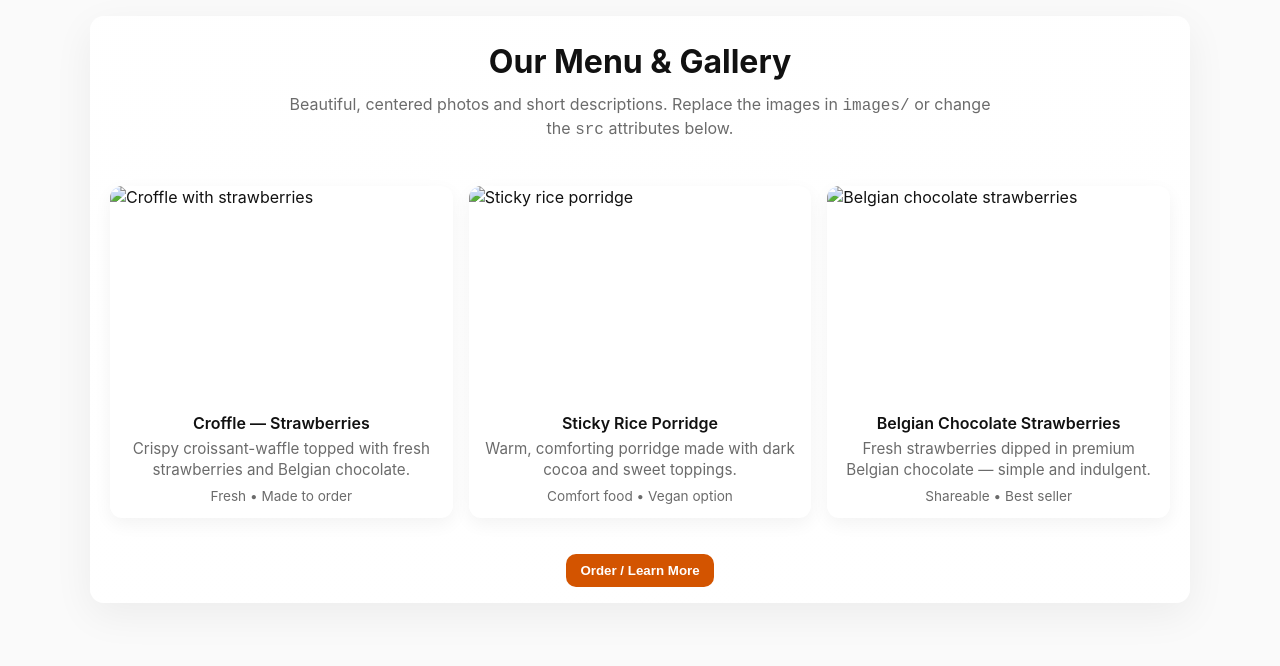
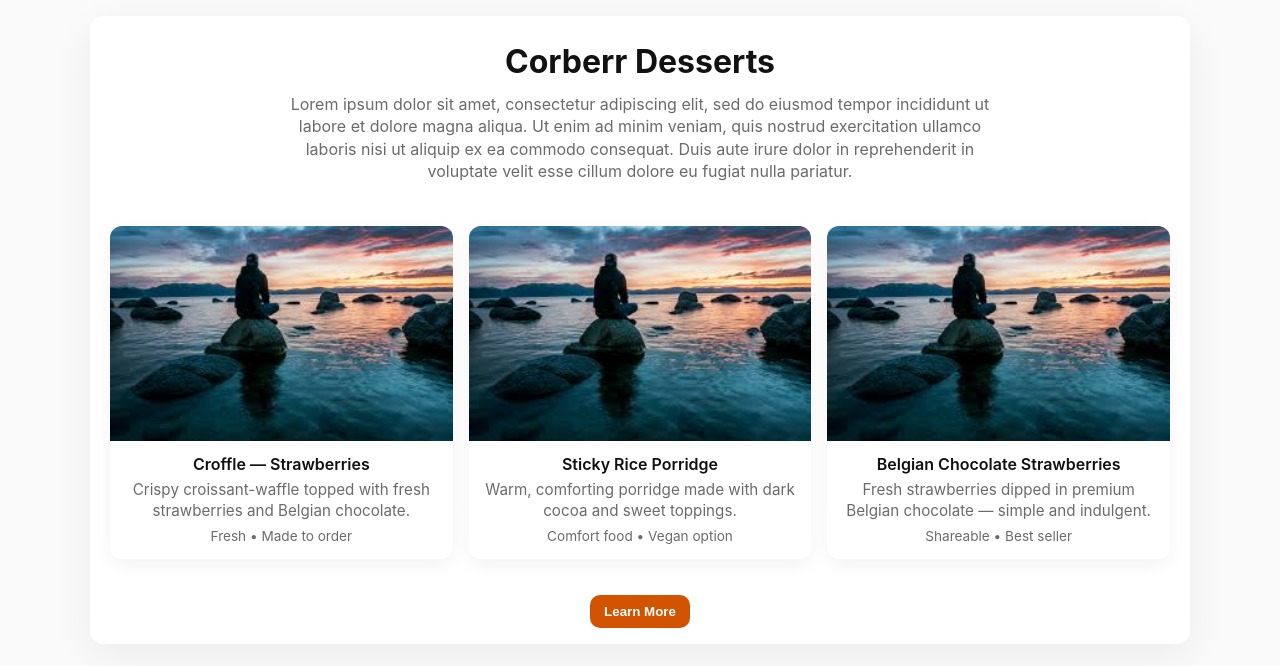
Before and after one commit to corberr/desserts, a plain HTML site: page index.html in a window 1280 px wide. Drawn offline with Linux system fonts and the light colour scheme.

Commit message:
Update index.html

```diff
--- a/index.html
+++ b/index.html
@@ -3,7 +3,7 @@
 <head>
 <meta charset="utf-8" />
 <meta name="viewport" content="width=device-width,initial-scale=1" />
-<title>Centered Gallery — Mobile-Friendly</title>
+<title>Corberr Desserts</title>
 <style>
 :root{
   --bg:#fafafa; --card:#fff; --muted:#6b6b6b; --accent:#d35400; --gap:16px; --max-w:1100px;
@@ -105,13 +105,13 @@ p.lead{
 
 <div class="site" role="main" aria-labelledby="siteTitle">
   <header>
-    <h1 id="siteTitle">Our Menu & Gallery</h1>
-    <p class="lead">Beautiful, centered photos and short descriptions. Replace the images in <code>images/</code> or change the <code>src</code> attributes below.</p>
+    <h1 id="siteTitle">Corberr Desserts</h1>
+    <p class="lead">Lorem ipsum dolor sit amet, consectetur adipiscing elit, sed do eiusmod tempor incididunt ut labore et dolore magna aliqua. Ut enim ad minim veniam, quis nostrud exercitation ullamco laboris nisi ut aliquip ex ea commodo consequat. Duis aute irure dolor in reprehenderit in voluptate velit esse cillum dolore eu fugiat nulla pariatur.</p>
   </header>
 
   <section class="gallery" aria-label="Gallery of items">
     <article class="card">
-      <img class="media" src="images/item1.jpg" alt="Croffle with strawberries" loading="lazy">
+      <img class="media" src="item1.jpg" alt="Croffle with strawberries" loading="lazy">
       <div class="card-body">
         <div class="title">Croffle — Strawberries</div>
         <div class="desc">Crispy croissant-waffle topped with fresh strawberries and Belgian chocolate.</div>
@@ -120,7 +120,7 @@ p.lead{
     </article>
 
     <article class="card">
-      <img class="media" src="images/item2.jpg" alt="Sticky rice porridge" loading="lazy">
+      <img class="media" src="item1.jpg" alt="Sticky rice porridge" loading="lazy">
       <div class="card-body">
         <div class="title">Sticky Rice Porridge</div>
         <div class="desc">Warm, comforting porridge made with dark cocoa and sweet toppings.</div>
@@ -129,7 +129,7 @@ p.lead{
     </article>
 
     <article class="card">
-      <img class="media" src="images/item3.jpg" alt="Belgian chocolate strawberries" loading="lazy">
+      <img class="media" src="item1.jpg" alt="Belgian chocolate strawberries" loading="lazy">
       <div class="card-body">
         <div class="title">Belgian Chocolate Strawberries</div>
         <div class="desc">Fresh strawberries dipped in premium Belgian chocolate — simple and indulgent.</div>
@@ -139,7 +139,7 @@ p.lead{
   </section>
 
   <div class="actions">
-    <button class="btn" onclick="alert('Demo action — replace with real link')">Order / Learn More</button>
+    <button class="btn" onclick="alert('Add link')">Learn More</button>
   </div>
 </div>
 
```
